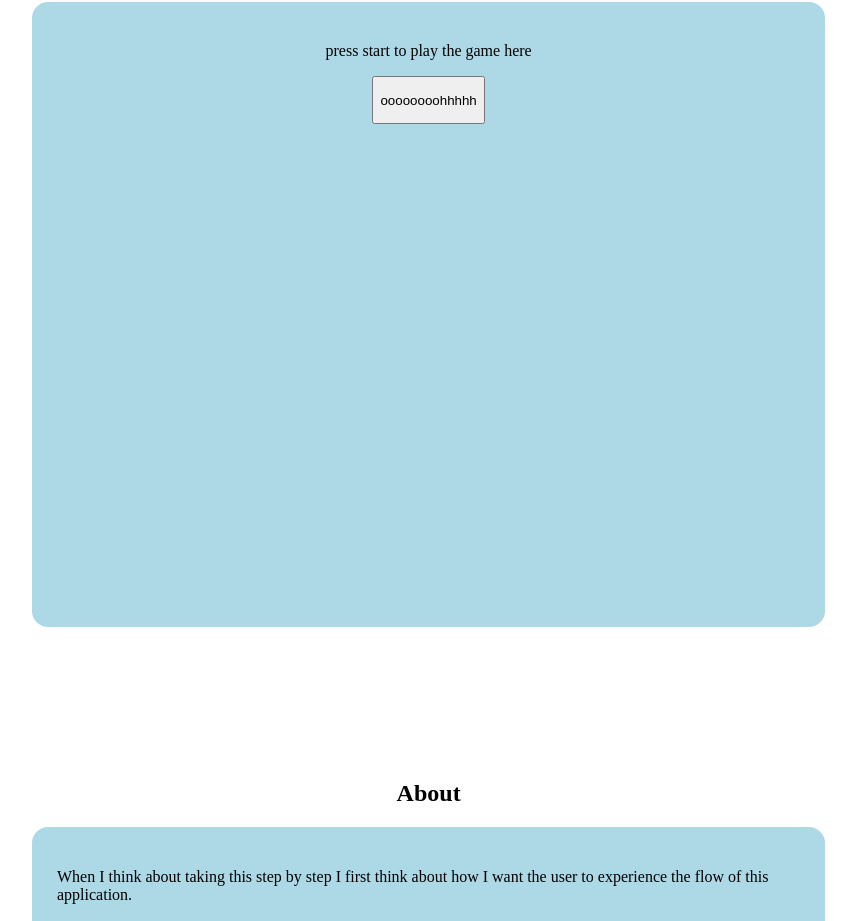
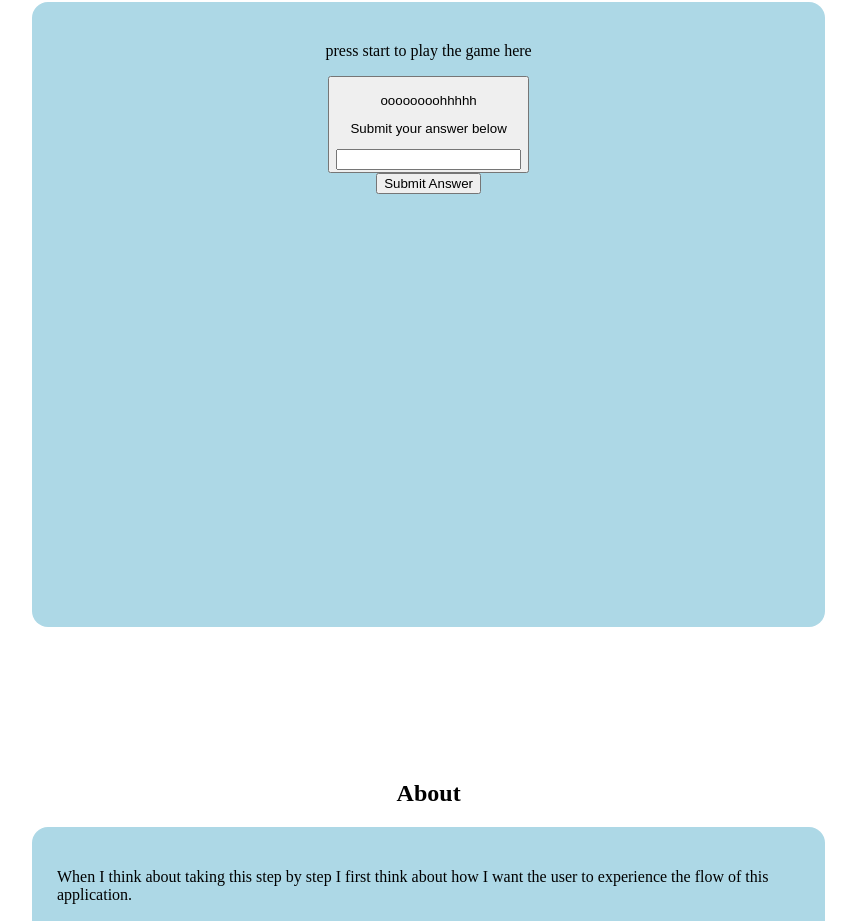
Before and after one commit to beasleyDOTcom/CYO-Flash-Cards, a plain HTML site: page index.html in a window 1280 px wide. Shown: the part 2660-3581 px from the top of the page, without its empty margins (224-1080 px from the left). Drawn offline with Linux system fonts and the light colour scheme.

Commit message:
Update index.html
oh my god...

```diff
--- a/index.html
+++ b/index.html
@@ -52,6 +52,10 @@
         <p>press start to play the game here</p>
         <button id="startButton" onclick="startGame()">
           <p id="prompt">oooooooohhhhh</p>
+          <p>Submit your answer below</p>
+          <input id="userAnswer"></input>
+        <button onclick="submitAnswer()">Submit Answer</button>
+        <h2 id="result"></h2>
       </div>
     </section>
     <section id="about" class="section">
```
